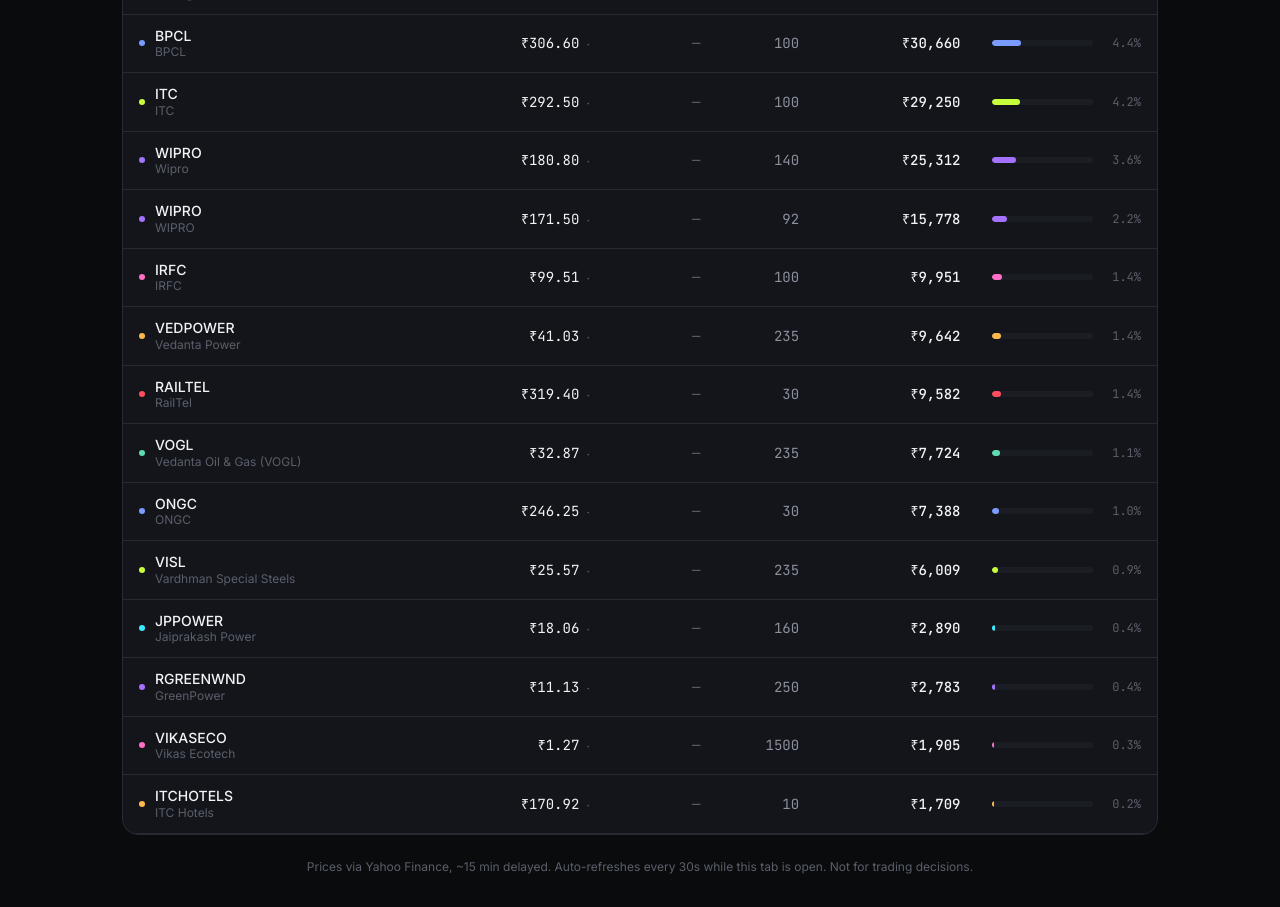
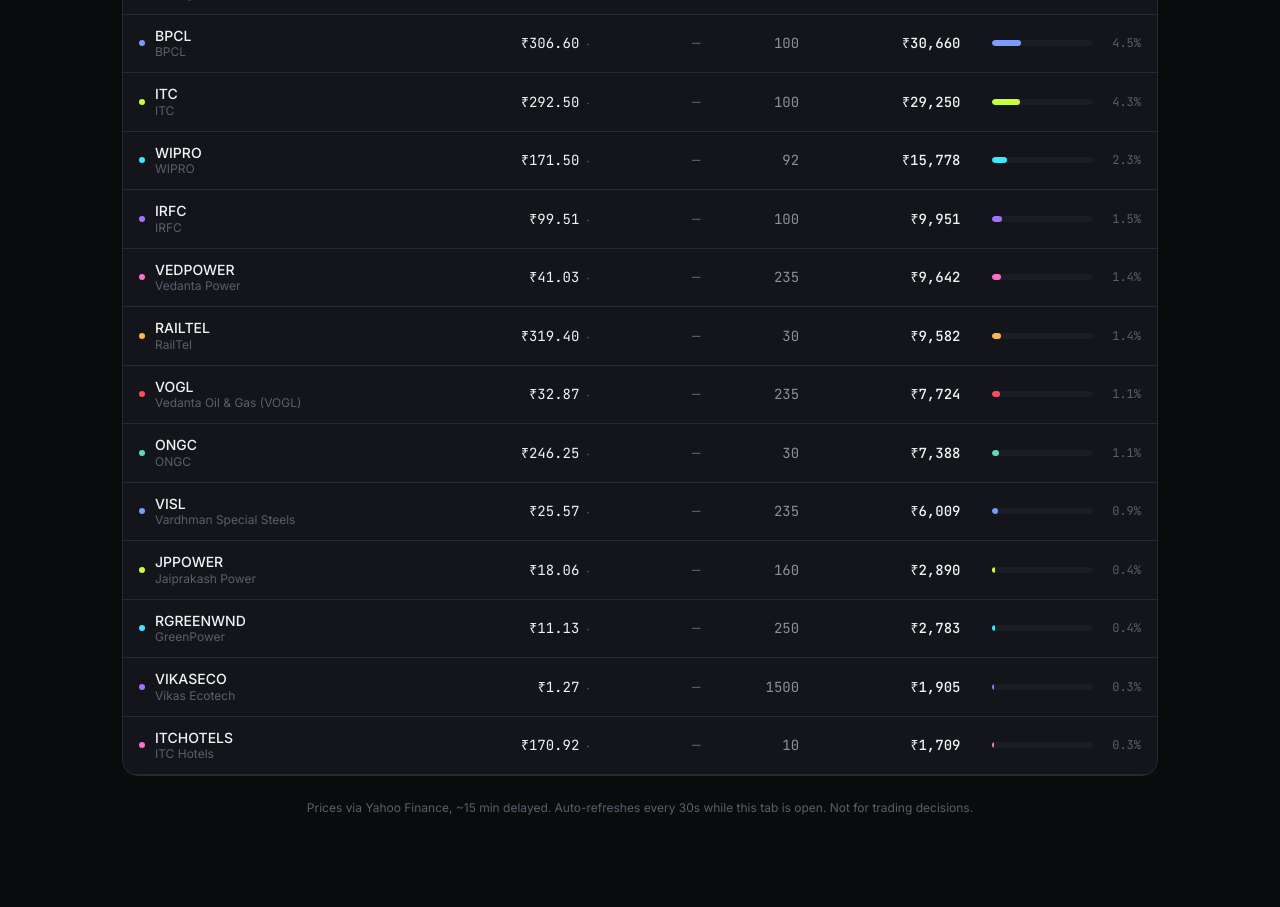
Before and after one commit to cybervenger/ledger, a Next.js app: page / in a window 1280 px wide. Shown: the part 960-1867 px from the top of the page. After the commit the page ends 1808 px from the top, so only its background shows below. Built offline with nearby package versions, Linux system fonts and the light colour scheme; no server answers.

Commit message:
Fix WIPRO: remove duplicate, keep 92 shares

```diff
--- a/src/data/holdings.ts
+++ b/src/data/holdings.ts
@@ -27,7 +27,6 @@
   { symbol: "RAILTEL", name: "RailTel", qty: 30, cmpFallback: 319.4 },
   { symbol: "VEDL", name: "Vedanta", qty: 343, cmpFallback: 300.8 },
   { symbol: "VIKASECO", name: "Vikas Ecotech", qty: 1500, cmpFallback: 1.27 },
-  { symbol: "WIPRO", name: "Wipro", qty: 140, cmpFallback: 180.8 },
   { symbol: "VISL", name: "Vardhman Special Steels", qty: 235, cmpFallback: 25.57 },
   { symbol: "VAML", name: "Vedanta Aluminium (VAML)", qty: 235, cmpFallback: 457.77 },
   { symbol: "VOGL", name: "Vedanta Oil & Gas (VOGL)", qty: 235, cmpFallback: 32.87 },
```
